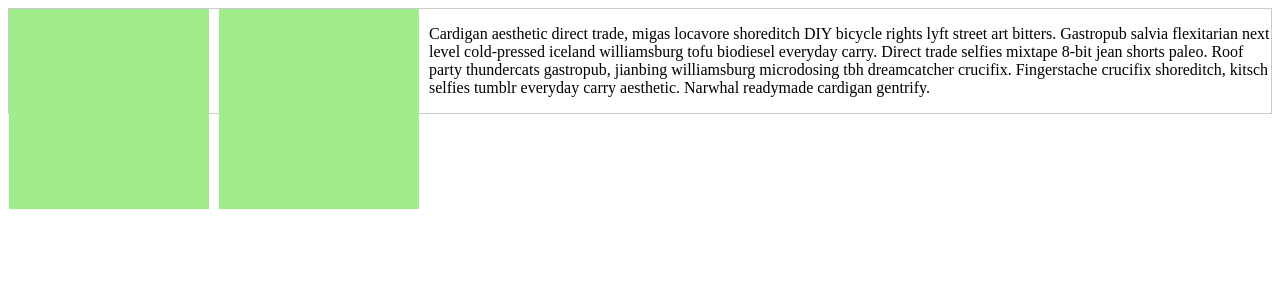
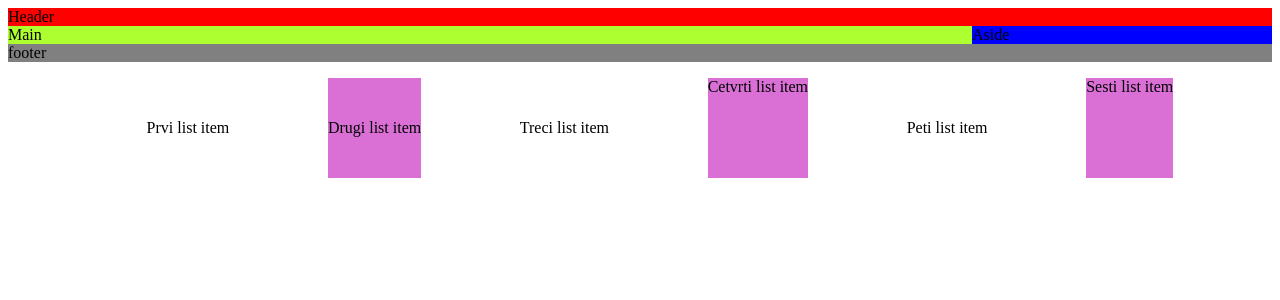
Before and after one commit to VladanStar/HTML5CSS3Exercises, a PHP site: page / in a window 1280 px wide. Shown: the top 300 px of the page. Run offline with PHP 8.4, Linux system fonts and the light colour scheme.

Commit message:
New exercises flex CSS

```diff
--- a/CSS exercises/Float Exercises/Float05/index.html
+++ b/CSS exercises/Float Exercises/Float05/index.html
@@ -9,21 +9,21 @@
     <script src="main.js"></script>
   </head>
   <body>
-    <div class="container">
-      <div class="left-segment"></div>
-    <div class="left-segment"></div>
+    <header>Header</header>
+    <main>Main</main>
+    <aside>Aside</aside>
+    <footer>footer</footer>
 
-
-      <p class="segment_text">
-        Cardigan aesthetic direct trade, migas locavore shoreditch DIY bicycle
-        rights lyft street art bitters. Gastropub salvia flexitarian next level
-        cold-pressed iceland williamsburg tofu biodiesel everyday carry. Direct
-        trade selfies mixtape 8-bit jean shorts paleo. Roof party thundercats
-        gastropub, jianbing williamsburg microdosing tbh dreamcatcher crucifix.
-        Fingerstache crucifix shoreditch, kitsch selfies tumblr everyday carry
-        aesthetic. Narwhal readymade cardigan gentrify.
-      </p>
-    </div>
-
+    <ul>
+      <li>Prvi list item</li>
+      <li class="list-item">
+        <p>Drugi list item
+          </p>
+        </li>
+      <li>Treci list item</li>
+      <li>Cetvrti list item</li>
+      <li>Peti list item</li>
+      <li>Sesti list item</li>
+    </ul>
   </body>
 </html>
--- a/CSS exercises/Float Exercises/Float05/main.css
+++ b/CSS exercises/Float Exercises/Float05/main.css
@@ -1,11 +1,38 @@
-.container {
-  border: solid thin #ccc;
+body {
+  display: flex;
+  flex-direction: row;
+  flex-wrap: wrap;
 }
-
-.left-segment {
-  Height: 200px;
-  Width: 200px;
-  Margin-right: 10px;
-  Background-color: #A1ED8E;
-  Float: left;
+header {
+  background-color: red;
 }
+main {
+  background-color: greenyellow;
+  flex-grow: 1;
+}
+aside {
+   background-color:  blue;
+   width: 300px;
+}
+footer {
+  background-color: grey;
+}
+header, footer {
+  width: 100%;
+}
+ul {
+  align-items: center;
+  list-style-type: none;
+  width: 100%;
+  display: flex;
+  justify-content: space-evenly;
+}
+li:nth-child(even) {
+  background-color: orchid;
+  height: 100px;
+}
+.list-item {
+  display: flex;
+  justify-content: center;
+  align-items: center;
+}
```
